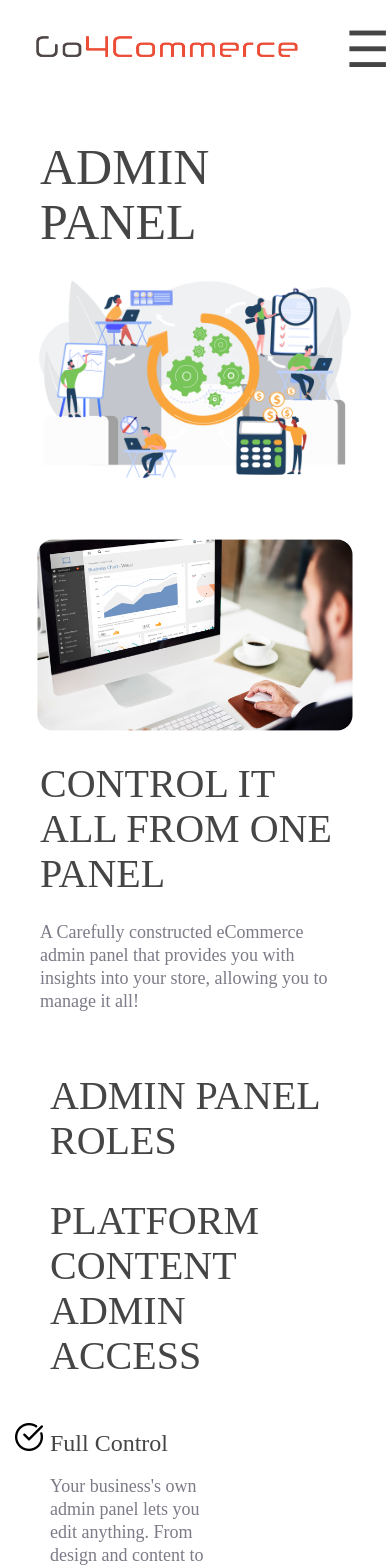
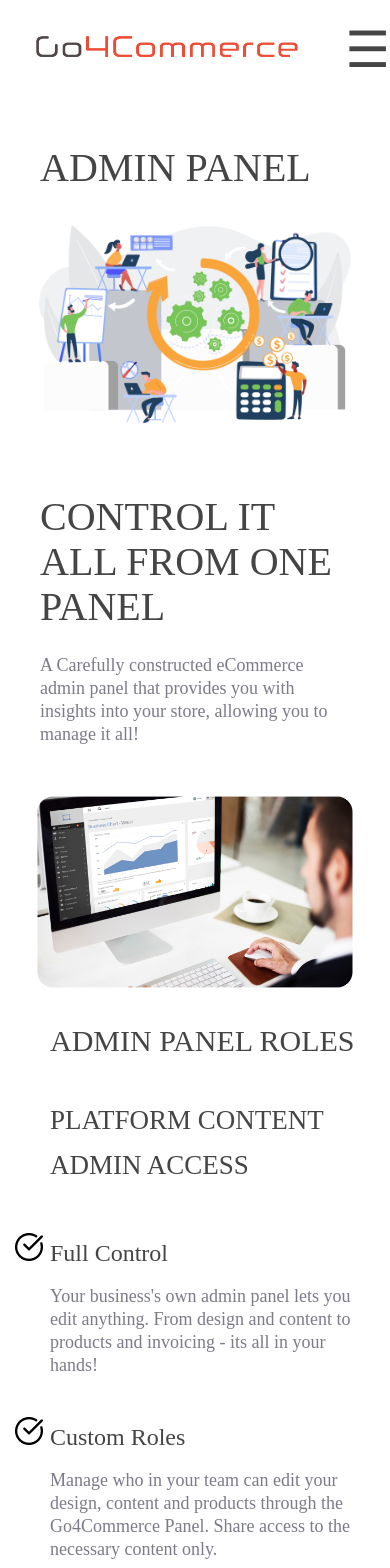
Before and after one commit to Bushman22/Go4Commerce, a SvelteKit app: page /admin in a window 390 px wide. Shown: the top 1568 px of the page. Built offline with nearby package versions, Linux system fonts and the light colour scheme.

Commit message:
edited admin again

```diff
--- a/src/routes/admin/+page.svelte
+++ b/src/routes/admin/+page.svelte
@@ -144,7 +144,7 @@
         </div>
 
         <div class = "footer">
-            <logo2><a href = "/"><img src="\images\go4logo.png" alt="logo" style=height:40px></a></logo2>
+            <a href = "/"><img class="logo2" src ="\images\go4logo.png" alt="logo" style=height:40px></a>
 
 
 
@@ -153,6 +153,7 @@
 
 
 <style>
+
 
 .admin{
     display: flex;
@@ -238,7 +239,9 @@
 }
 
 @media only screen and (max-width:768px){
-
+    .admin h1{
+    font-size: 40px;
+}
         .img1{
             transform: scale(0.9);
         }
@@ -259,7 +262,7 @@
         padding:20px;
     }
     .control{
-        flex-direction:column;
+        flex-direction:column-reverse;
         padding: 20px;
     }
 
@@ -271,7 +274,10 @@
         padding-top:0px;
         padding-left: 50px;
         text-align: left;
+    }
 
+    .adminrole h2{
+        font-size: 30px;
     }
 
     .platform{
@@ -279,9 +285,13 @@
     padding: 10px;
     text-align: left;
     }
+    .platform h2{
+        font-size: 27px;
+    }
 
     .platformpara{
-    padding-left:40px;
+        padding-right:20px;
+     padding-left:40px;
     }
 
     .ecommerce{
--- a/src/routes/contact/+page.svelte
+++ b/src/routes/contact/+page.svelte
@@ -46,7 +46,7 @@
         <div class ="contactpara">
             <h1>GET IN<br/>TOUCH WITH<br/>GO4COMMERCE</h1>
         </div>
-        <img class= "img1" src ="\images\Contact us banner illustration.jpg" alt="banner" style = height:400px>
+        <a href = "/"><img class="logo2" src ="\images\go4logo.png" alt="logo" style=height:40px></a>
         </div>
 
 </body>
--- a/src/routes/integrations/+page.svelte
+++ b/src/routes/integrations/+page.svelte
@@ -132,7 +132,7 @@
         </div>
 
         <div class = "footer">
-            <logo2><a href = "/"><img src="\images\go4logo.png" alt="logo" style=height:40px></a></logo2>
+            <a href = "/"><img class="logo2" src ="\images\go4logo.png" alt="logo" style=height:40px></a>
 
 
 
--- a/src/routes/payment/+page.svelte
+++ b/src/routes/payment/+page.svelte
@@ -100,7 +100,7 @@
         </div>
 
         <div class = "footer">
-            <logo2><a href = "/"><img src="\images\go4logo.png" alt="logo" style=height:40px></a></logo2>
+            <a href = "/"><img class="logo2" src ="\images\go4logo.png" alt="logo" style=height:40px></a>
 
 
 
--- a/src/routes/team/+page.svelte
+++ b/src/routes/team/+page.svelte
@@ -119,7 +119,7 @@
         </div>
 
         <div class = "footer">
-            <logo2><a href = "/"><img src="\images\go4logo.png" alt="logo" style=height:40px></a></logo2>
+            <a href = "/"><img class="logo2" src ="\images\go4logo.png" alt="logo" style=height:40px></a>
 
 
 
--- a/src/routes/templates/+page.svelte
+++ b/src/routes/templates/+page.svelte
@@ -146,7 +146,7 @@
             </div>
 
             <div class = "footer">
-                <logo2><a href = "/"><img src="\images\go4logo.png" alt="logo" style=height:40px></a></logo2>
+                <a href = "/"><img class="logo2" src ="\images\go4logo.png" alt="logo" style=height:40px></a>
 
 
 
--- a/src/routes/unified/+page.svelte
+++ b/src/routes/unified/+page.svelte
@@ -137,7 +137,7 @@
         </div>
 
         <div class = "footer">
-            <logo2><a href = "/"><img src="\images\go4logo.png" alt="logo" style=height:40px></a></logo2>
+            <a href = "/"><img class="logo2" src ="\images\go4logo.png" alt="logo" style=height:40px></a>
 
 
 
```
Also changed, not shown: src/routes/features/+page.svelte (+6 -2 lines), src/routes/resellers/+page.svelte (+7 -0 lines).
